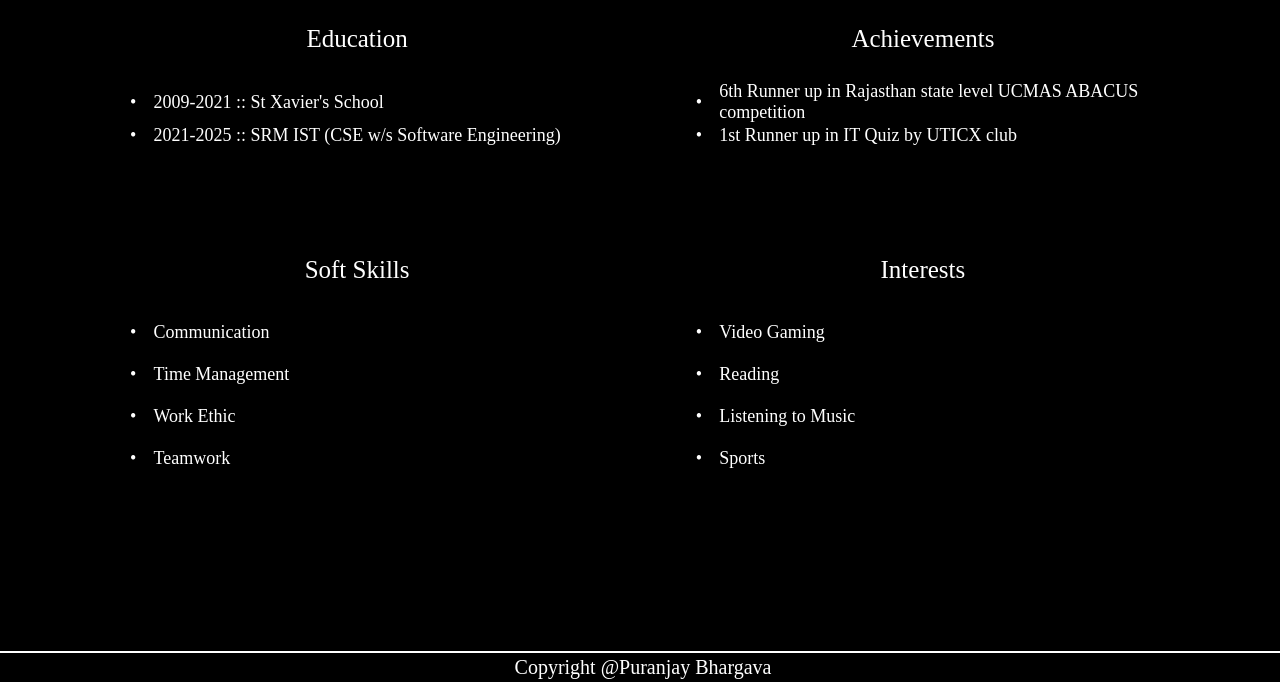
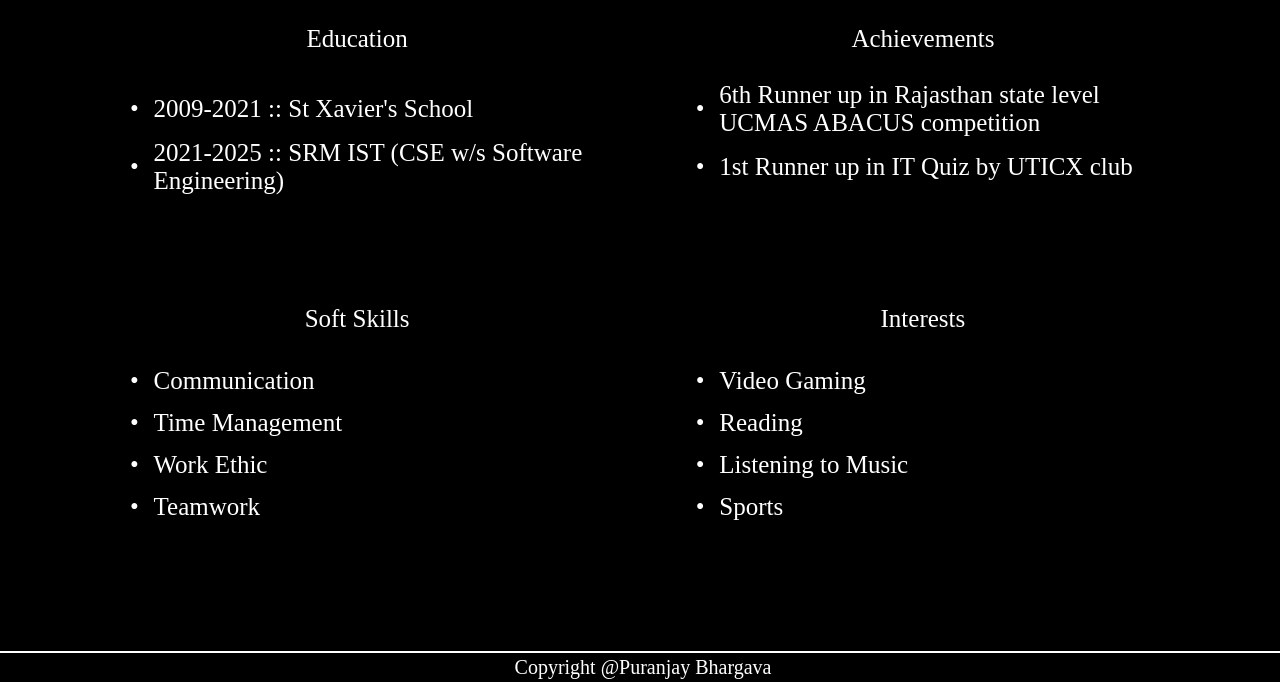
Before and after one commit to puranjayb/pbweb, a plain HTML site: page resume.html in a window 1280 px wide. Shown: the part 118-800 px from the top of the page. Drawn offline with Linux system fonts and the light colour scheme.

Commit message:
Add files via upload

```diff
--- a/resume.html
+++ b/resume.html
@@ -34,21 +34,21 @@
             <td></td>
             <td colspan="2" style="text-align: center;" class="Content2">Achievements </td>
         </tr>
-        <tr class="Content3" style="height: 40px;">
+        <tr class="Content2" style="height: 40px;">
             <td width=2%>•</td>
             <td width=40%>2009-2021 :: St Xavier's School </td>
             <td width=10%></td>
             <td width=2%>•</td>
             <td width=40%>6th Runner up in Rajasthan state level UCMAS ABACUS competition </td>
         </tr>
-        <tr class="Content3">
+        <tr class="Content2">
             <td width=2%>•</td>
             <td width=40%>2021-2025 :: SRM IST (CSE w/s Software Engineering)</td>
             <td width=10%></td>
             <td width=2%>•</td>
             <td width=40%>1st Runner up in IT Quiz by UTICX club</td>
         </tr>
-        <tr style="height: 80px;" class="Content3">
+        <tr style="height: 80px;" class="Content2">
             <td colspan="2"></td>
             <td></td>
             <td colspan="2"></td>
@@ -58,28 +58,28 @@
             <td></td>
             <td colspan="2" style="text-align: center;" class="Content2">Interests</td>
         </tr>
-        <tr class="Content3" style="height: 40px;">
+        <tr class="Content2" style="height: 40px;">
             <td width=2%>•</td>
             <td width=40%>Communication</td>
             <td width=10%></td>
             <td width=2%>•</td>
             <td width=40%>Video Gaming</td>
         </tr>
-        <tr class="Content3" style="height: 40px;">
+        <tr class="Content2" style="height: 40px;">
             <td width=2%>•</td>
             <td width=40%>Time Management</td>
             <td width=10%></td>
             <td width=2%>•</td>
             <td width=40%>Reading</td>
         </tr>
-        <tr class="Content3" style="height: 40px;">
+        <tr class="Content2" style="height: 40px;">
             <td width=2%>•</td>
             <td width=40%>Work Ethic</td>
             <td width=10%></td>
             <td width=2%>•</td>
             <td width=40%>Listening to Music</td>
         </tr>
-        <tr class="Content3" style="height: 40px;">
+        <tr class="Content2" style="height: 40px;">
             <td width=2%>•</td>
             <td width=40%>Teamwork</td>
             <td width=10%></td>
```
Also changed, not shown: aboutme.html (+2 -1 lines), contact.html (+2 -2 lines).
